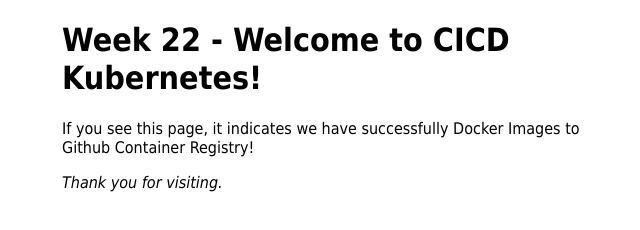
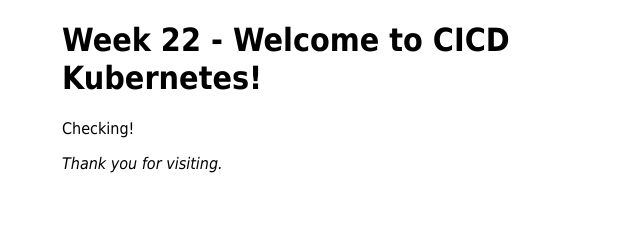
Before and after one commit to VaishnaviV1105/week22, a plain HTML site: page index.html in a window 1280 px wide. Shown: the whole page, without its empty margins (298-938 px from the left). Drawn offline with Linux system fonts and the light colour scheme.

Commit message:
updating

```diff
--- a/index.html
+++ b/index.html
@@ -12,7 +12,7 @@
 </head>
 <body>
 <h1>Week 22 - Welcome to CICD Kubernetes!</h1>
-<p>If you see this page, it indicates we have successfully Docker Images to Github Container Registry!</p>
+<p>Checking!</p>
 <p><em>Thank you for visiting.</em></p>
 </body>
 </html>
```
Also changed, not shown: 2 other files.
